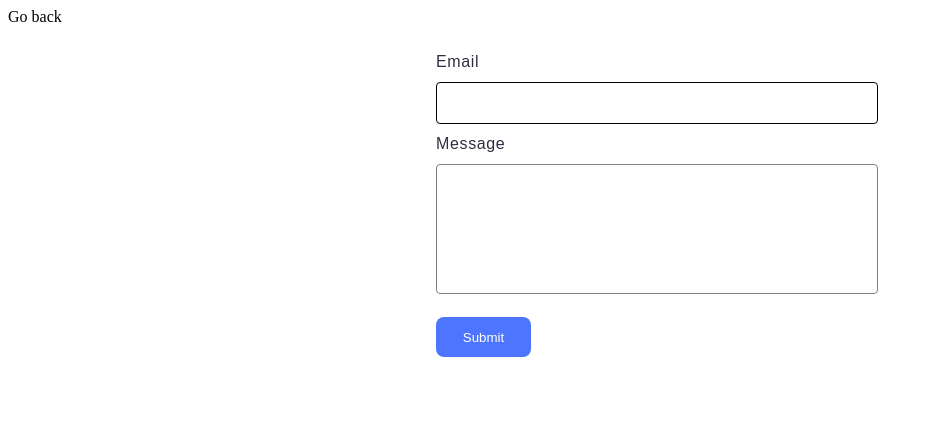
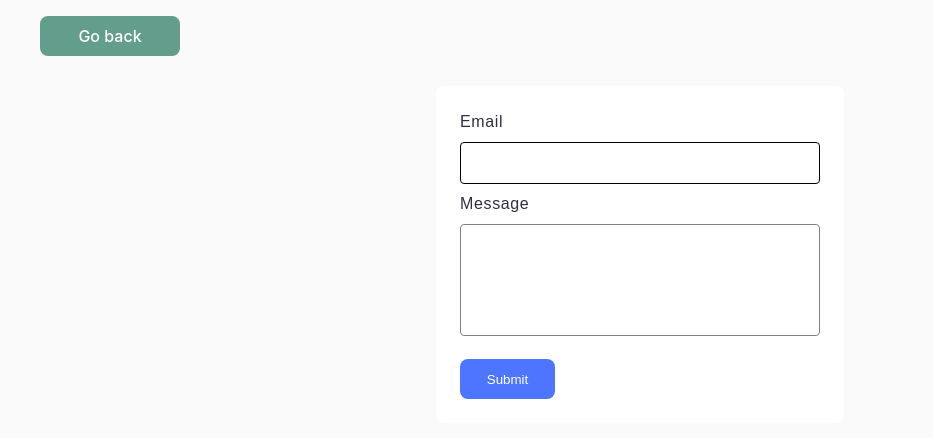
Before and after one commit to Luda0602/goit-js-hw-09k, a website built with Vite: page src/2-form.html in a window 1280 px wide. Shown: the whole page, without its empty margins (0-933 px from the left). Built offline with nearby package versions, Linux system fonts and the light colour scheme.

Commit message:
added reset and html

```diff
--- a/src/css/reset.css
+++ b/src/css/reset.css
@@ -1,3 +1,18 @@
+* {
+  box-sizing: border-box;
+}
+
+body {
+  margin: 16px;
+  font-family: -apple-system, BlinkMacSystemFont, 'Segoe UI', Roboto, Oxygen,
+    Ubuntu, Cantarell, 'Open Sans', 'Helvetica Neue', sans-serif;
+  -webkit-font-smoothing: antialiased;
+  -moz-osx-font-smoothing: grayscale;
+  background-color: #fafafa;
+  color: #212121;
+  line-height: 1.5;
+}
+
 h1,
 h2,
 h3,
@@ -32,3 +47,23 @@ img {
   max-width: 100%;
   height: auto;
 }
+.main-btn {
+  display: inline-block;
+  margin-left: 24px;
+  margin-bottom: 30px;
+  width: 140px;
+  padding: 8px 16px;
+  font-weight: 500;
+  color: #fff;
+  background: rgb(99, 157, 139);
+  border: none;
+  border-color: transparent;
+  border-radius: 8px;
+  text-decoration: none;
+  text-align: center;
+  transition: 0.3s ease;
+}
+
+.main-btn:hover {
+  background: rgb(87, 128, 115);
+}
```
Also changed, not shown: src/index.html (+5 -12 lines).
